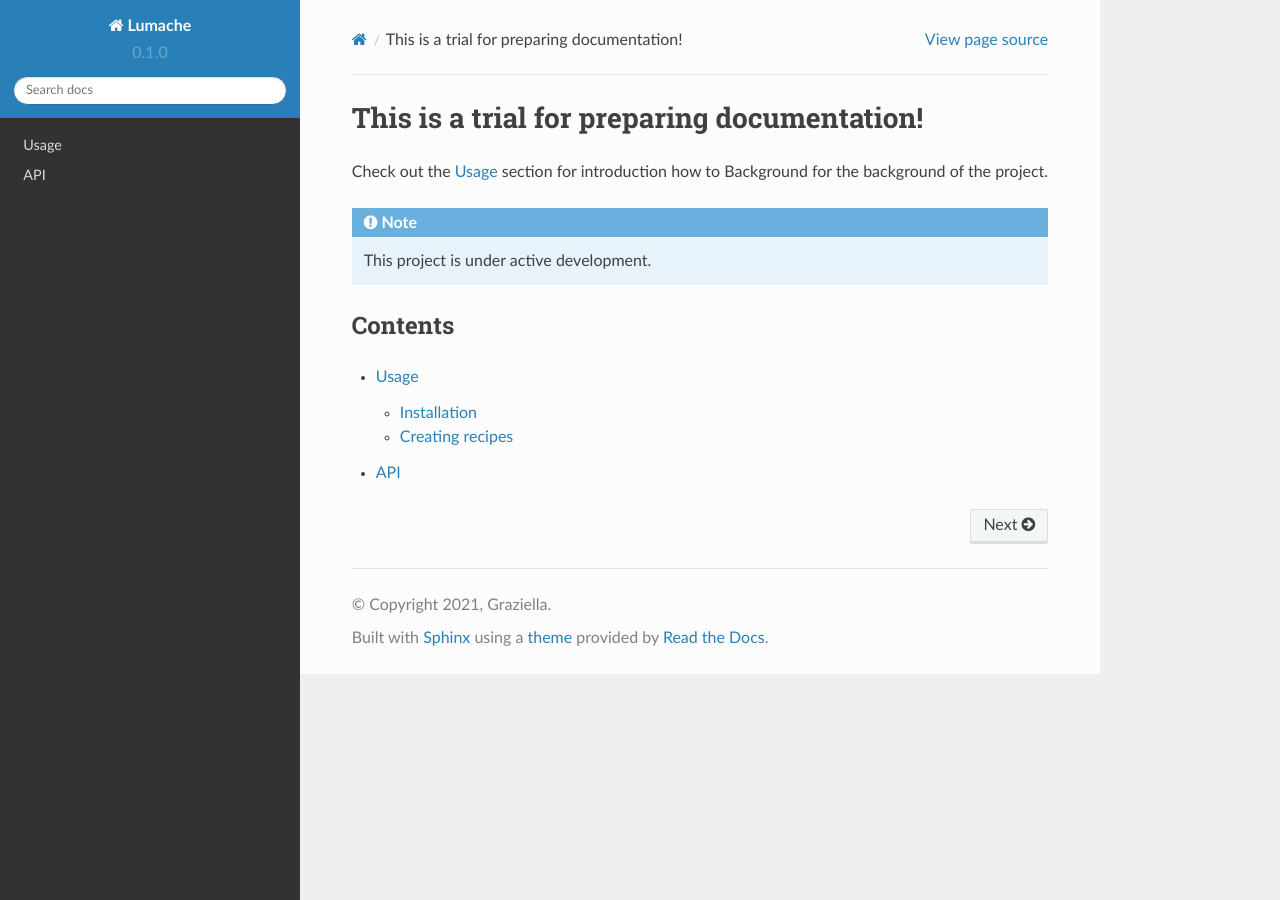
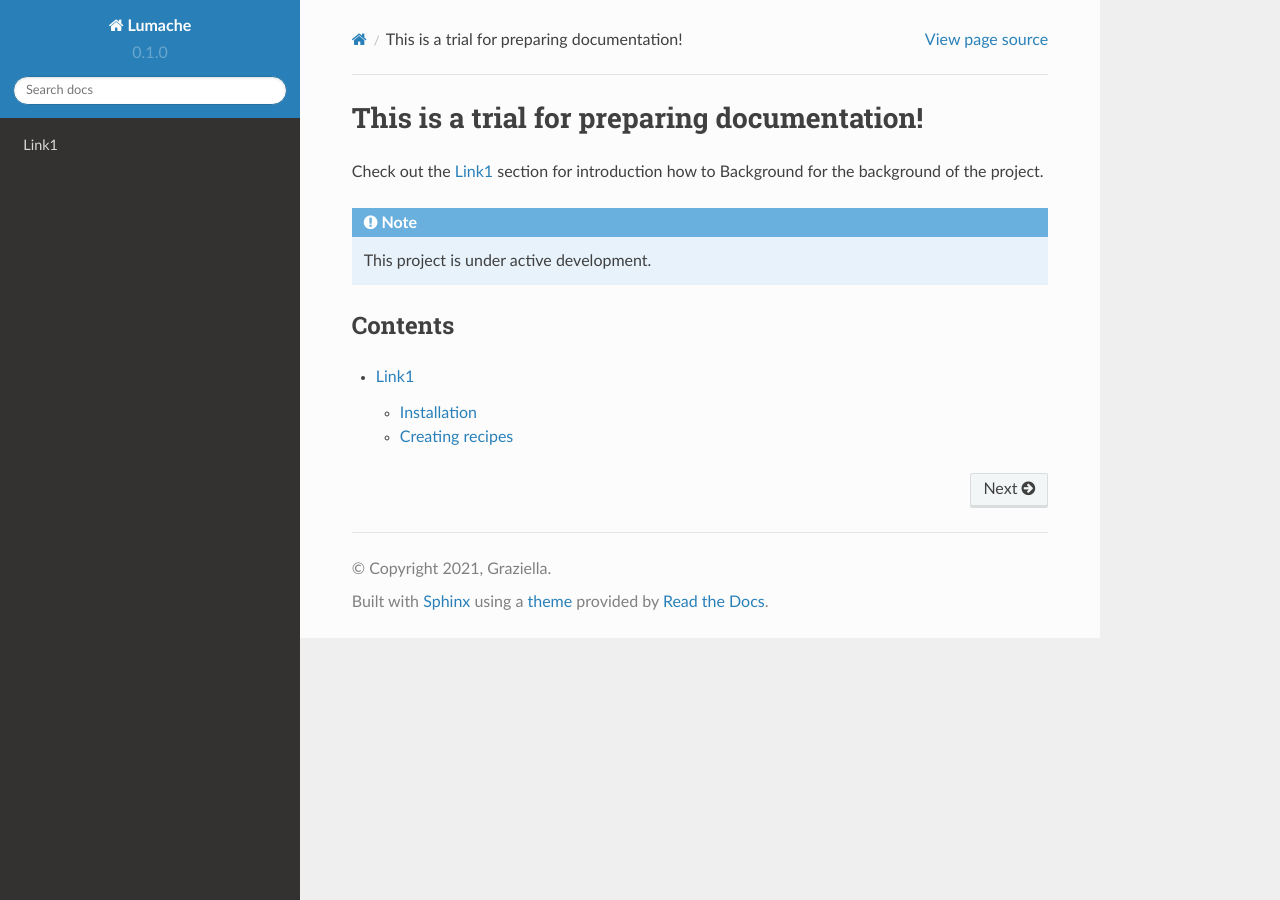
Before and after one commit to hbshrestha/trial_repo_for_documentation, a Sphinx documentation site: the page built from docs/source/index.rst, in a window 1280 px wide. Built offline with Sphinx 7.4.7 and the Read the Docs theme 2.0.0, drawn with Linux system fonts in a browser that asks for light colours.

Commit message:
update repo

```diff
--- a/docs/source/Background.rst
+++ b/docs/source/Background.rst
@@ -1,4 +1,4 @@
-API
+Link2
 ===
 
 This is a background page.
--- a/docs/source/Introduction.rst
+++ b/docs/source/Introduction.rst
@@ -1,4 +1,4 @@
-Usage
+Link1
 =====
 
 .. _installation:
@@ -8,7 +8,7 @@ Installation
 
 Hi I am Himalaya Bir Shrestha.
 
-.. image:: images\himalaya.jpg
+.. image:: images/himalaya.jpg
 .. code-block:: console
 
    (.venv) $ pip install lumache
```
Also changed, not shown: 1 other file.
